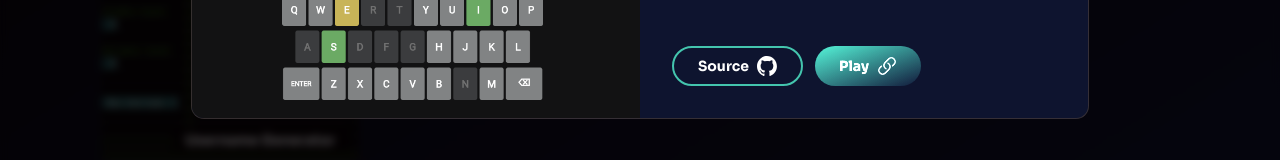
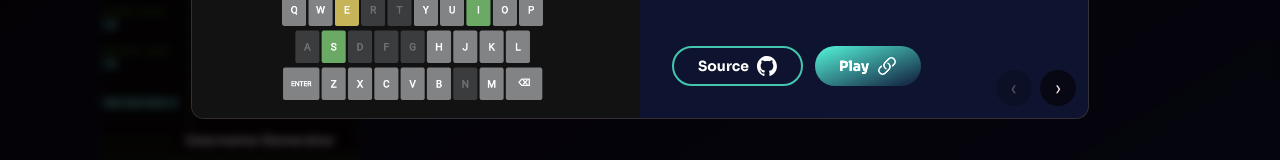
Before and after one commit to gridlocdev/gridloc.dev, a SvelteKit app: page / in a window 1280 px wide. Both pictures are taken after a click on the button 230 px from the left and 248 px from the top of the page. Shown: the part 484-644 px from the top of the page. Built offline with nearby package versions, Linux system fonts and the light colour scheme.

Commit message:
add buttons to navigate the modals

```diff
--- a/src/routes/ProjectList.svelte
+++ b/src/routes/ProjectList.svelte
@@ -52,20 +52,26 @@
 		}
 	];
 
-	let selectedProject = $state(null);
+	let selectedIndex = $state(-1);
+	let selectedProject = $derived(selectedIndex >= 0 ? projects[selectedIndex] : null);
 </script>
 
 <div class="grid grid-cols-[repeat(auto-fit,minmax(250px,1fr))] gap-4">
-	{#each projects as project}
+	{#each projects as project, i}
 		<ProjectListItem
 			title={project.title}
 			description={project.description}
 			screenshot={project.screenshot}
-			onclick={() => (selectedProject = project)}
+			onclick={() => (selectedIndex = i)}
 		/>
 	{/each}
 </div>
 
 {#if selectedProject}
-	<ProjectModal project={selectedProject} onclose={() => (selectedProject = null)} />
+	<ProjectModal
+		project={selectedProject}
+		onclose={() => (selectedIndex = -1)}
+		onprev={selectedIndex > 0 ? () => (selectedIndex--) : null}
+		onnext={selectedIndex < projects.length - 1 ? () => (selectedIndex++) : null}
+	/>
 {/if}
--- a/src/routes/ProjectModal.svelte
+++ b/src/routes/ProjectModal.svelte
@@ -2,7 +2,7 @@
 	import { base } from '$app/paths';
 	import { fade } from 'svelte/transition';
 
-	let { project, onclose } = $props();
+	let { project, onclose, onprev, onnext } = $props();
 
 	// Split technologies and projectType into pill tags
 	let pills = $derived([
@@ -22,6 +22,10 @@
 	function handleKeydown(event) {
 		if (event.key === 'Escape') {
 			onclose();
+		} else if (event.key === 'ArrowLeft' && onprev) {
+			onprev();
+		} else if (event.key === 'ArrowRight' && onnext) {
+			onnext();
 		}
 	}
 
@@ -116,5 +120,23 @@
 				{/if}
 			</div>
 		</div>
+
+		<!-- Prev / Next navigation -->
+		<div class="absolute bottom-3 right-3 flex gap-2">
+			<button
+				class="bg-background/60 rounded-full w-9 h-9 flex items-center justify-center text-text text-lg transition-colors {onprev ? 'hover:bg-background/80 cursor-pointer' : 'opacity-30 cursor-not-allowed'}"
+				onclick={onprev}
+				disabled={!onprev}
+			>
+				&#8249;
+			</button>
+			<button
+				class="bg-background/60 rounded-full w-9 h-9 flex items-center justify-center text-text text-lg transition-colors {onnext ? 'hover:bg-background/80 cursor-pointer' : 'opacity-30 cursor-not-allowed'}"
+				onclick={onnext}
+				disabled={!onnext}
+			>
+				&#8250;
+			</button>
+		</div>
 	</div>
 </div>
```
